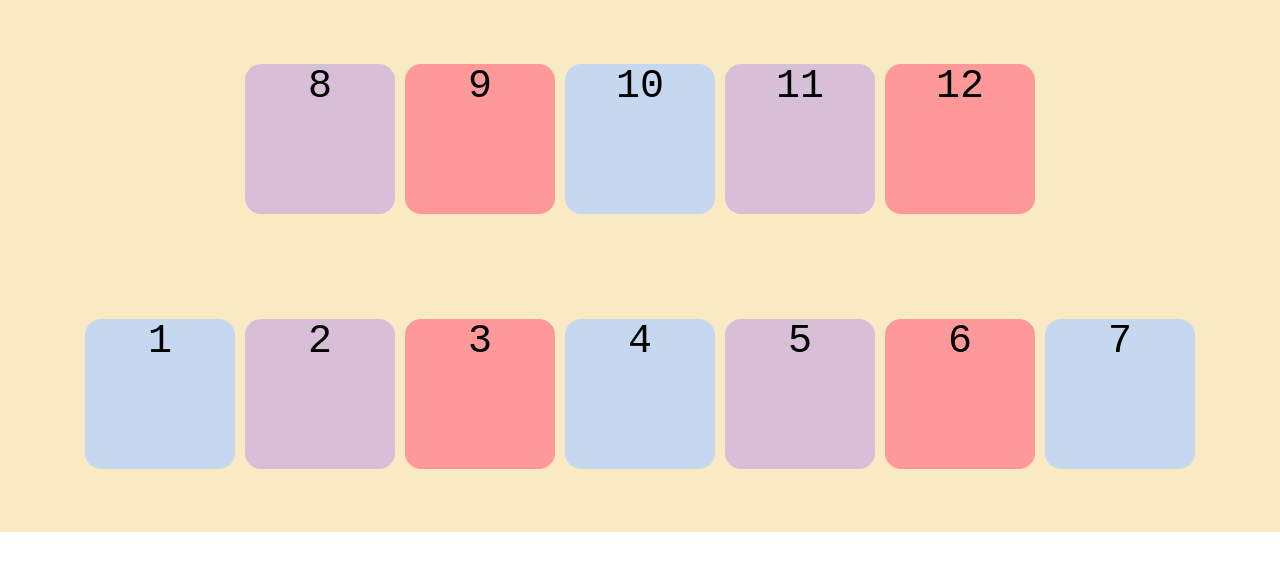
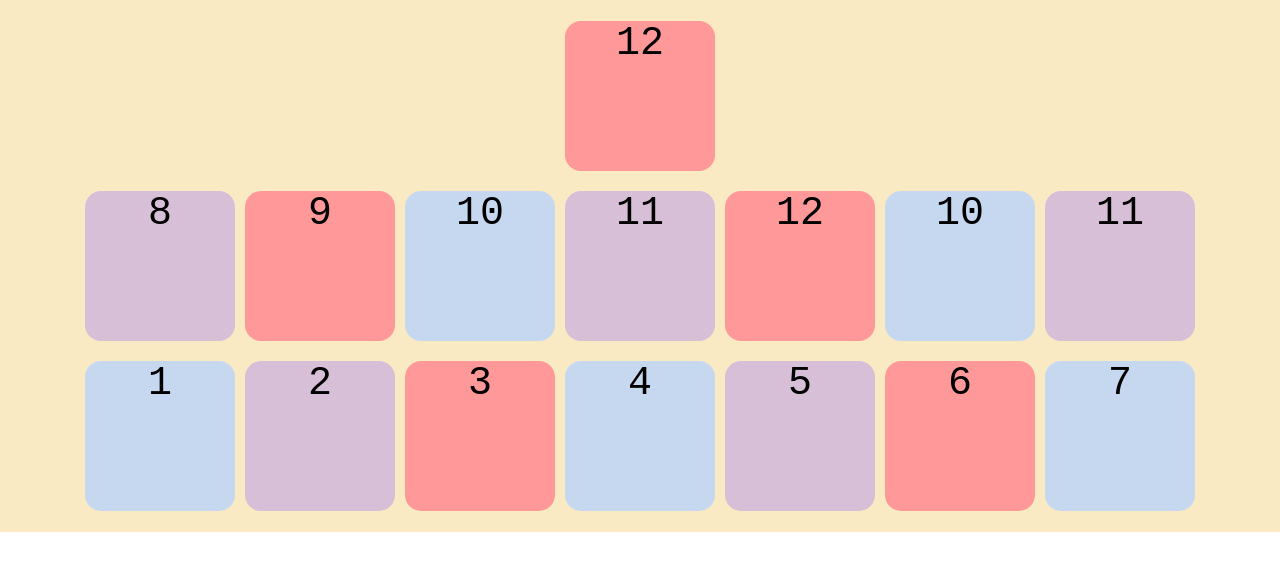
Before and after one commit to duartesleo/meuPrimeiroCommit, a plain HTML site: page teste.html in a window 1280 px wide. Drawn offline with Linux system fonts and the light colour scheme.

Commit message:
alteração

```diff
--- a/teste.html
+++ b/teste.html
@@ -23,6 +23,9 @@
     <div class="bloco-1">10</div>
     <div class="bloco-2">11</div>
     <div class="bloco-3">12</div>
+    <div class="bloco-1">10</div>
+    <div class="bloco-2">11</div>
+    <div class="bloco-3">12</div>
 
   </div>
 
```
